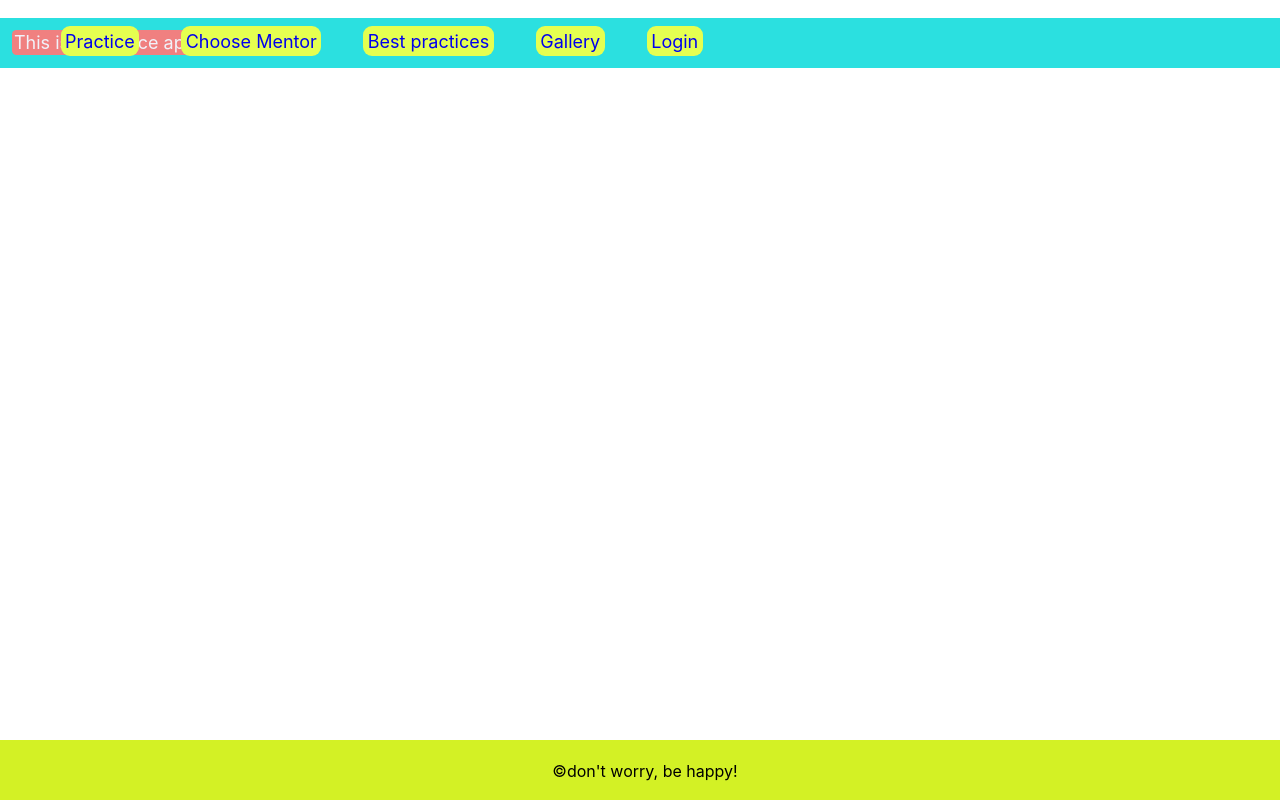
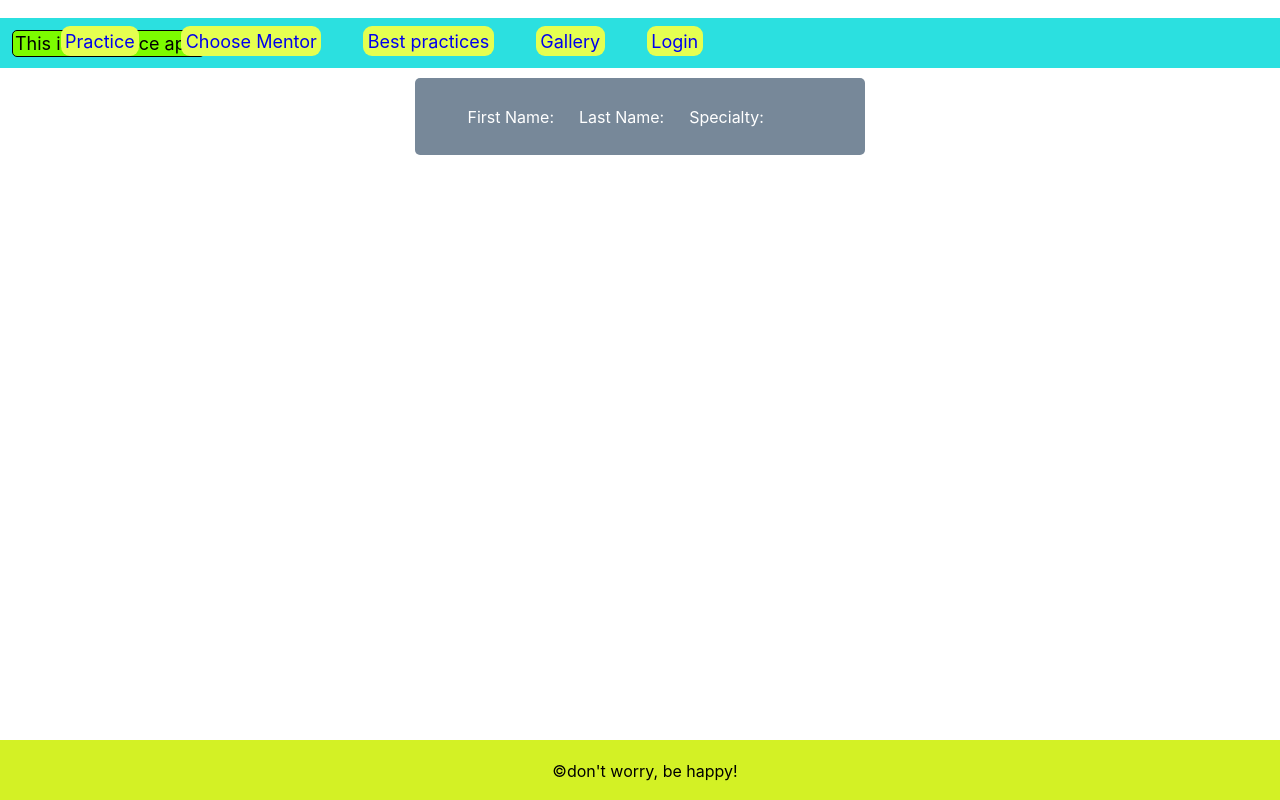
Before and after one commit to AtanasTachev/practice, a React (Create React App) app: page /chooseMentor in a window 1280 px wide. Built offline with nearby package versions, Linux system fonts and the light colour scheme.

Commit message:
add mentors component

```diff
--- a/src/App.js
+++ b/src/App.js
@@ -3,7 +3,8 @@ import './App.css';
 import Container from './Components/container/Container';
 
 import Navigation from './Components/navigation/Navigation';
-import Form from './Components/form/Form'
+import Form from './Components/form/Form';
+import Mentors from './Components/mentors/Mentors';
 
 function App() {
   return (
@@ -15,6 +16,7 @@ function App() {
             <Routes>
               <Route path="/login" element={<Form />}/>
               <Route path="/bestPractices" element={<Container />} />
+              <Route path="/chooseMentor" element={<Mentors />} />
             </Routes>
         </div>
     <footer><p>&copy;don't worry, be happy!</p></footer>
--- /dev/null
+++ b/src/Components/mentors/Mentors.js
@@ -0,0 +1,13 @@
+import './mentors.css'
+
+const Mentors = () => {
+    return (<div className='box'>
+        <ul>
+            <li className='containerBox'>First Name:</li>
+            <li className='containerBox'>Last Name:</li>
+            <li className='containerBox'>Specialty:</li>
+        </ul>
+    </div>)
+}
+
+export default Mentors;
--- /dev/null
+++ b/src/Components/mentors/mentors.css
@@ -0,0 +1,11 @@
+.box {
+    width: 450px;
+    background-color:lightslategray;
+    color: #fff;
+    border-radius: 5px;
+    display:inline-flex;
+    margin: 10px;
+}
+li .containerBox{
+    display: inline-block;
+}
--- a/src/Components/navigation/Navigation.js
+++ b/src/Components/navigation/Navigation.js
@@ -4,7 +4,7 @@ import { Link } from 'react-router-dom';
 const Navigation = () => {
     return (
         <nav className='nav'>
-            <p className='btn'>
+            <p className='appLogo'>
             This is a practice app!
             </p>
             <ul>
--- a/src/Components/navigation/navigation.css
+++ b/src/Components/navigation/navigation.css
@@ -26,8 +26,11 @@ li {
     padding: 7.5px;
     display: inline-block;
 }
-.btn{
+.appLogo{
     position: absolute;
+    background-color: lawngreen;
+    border: solid 1px ;
+    border-radius: 5px;
     left: 10px;
     padding: 2px;
     margin: 2px;
```
